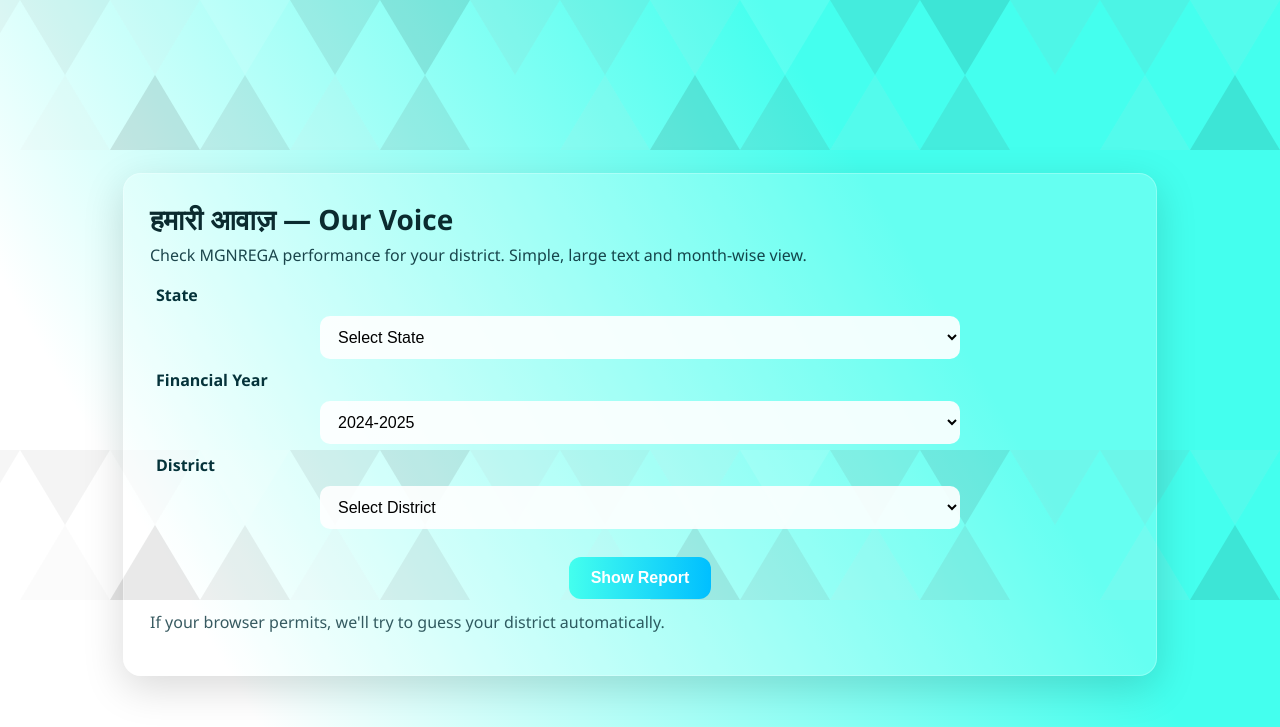
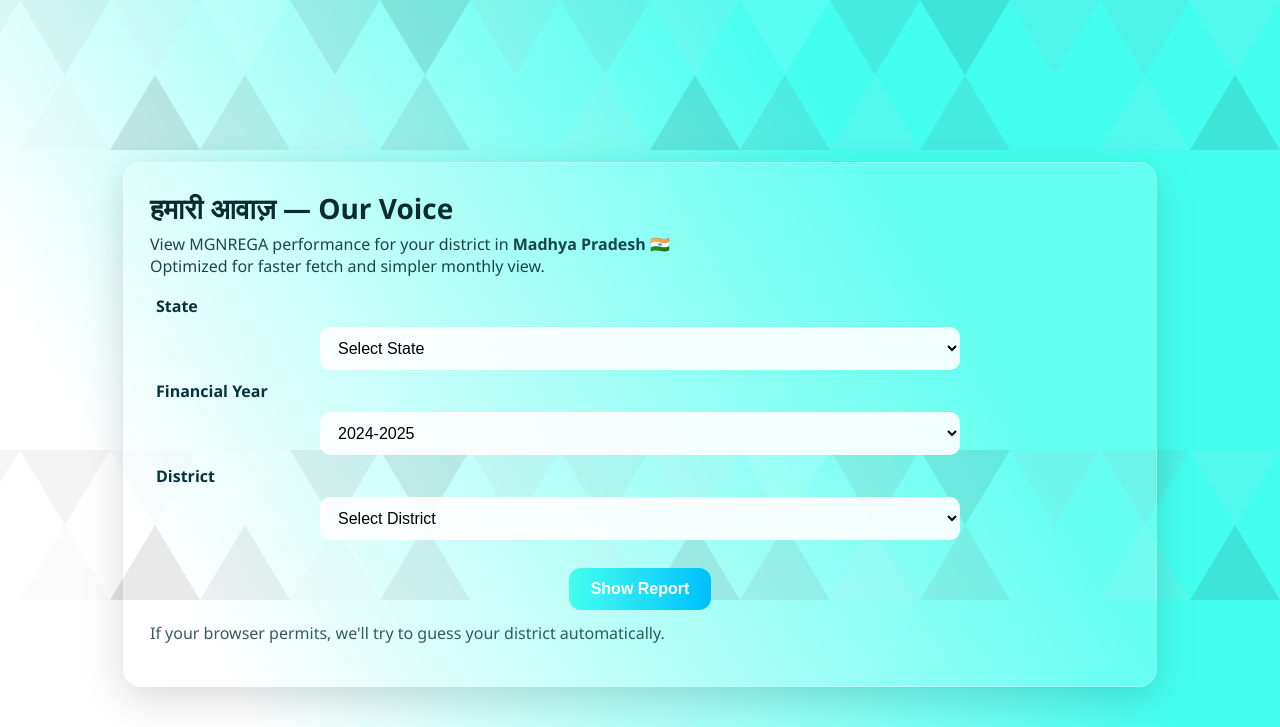
Before and after one commit to Prme7282/voice, a Flask app: page / in a window 1280 px wide. Shown: the top 727 px of the page. Run offline with Flask 3, Linux system fonts and the light colour scheme; data that the repository does not hold is empty.

Commit message:
Update index.html

```diff
--- a/templates/index.html
+++ b/templates/index.html
@@ -9,7 +9,11 @@
 <body>
   <div class="container glass">
     <h1>हमारी आवाज़ — Our Voice</h1>
-    <p class="subtitle">Check MGNREGA performance for your district. Simple, large text and month-wise view.</p>
+    <!-- <p class="subtitle">Check MGNREGA performance for your district. Simple, large text and month-wise view.</p> -->
+    <p class="subtitle">
+      View MGNREGA performance for your district in <strong>Madhya Pradesh</strong> 🇮🇳
+      <br>Optimized for faster fetch and simpler monthly view.
+    </p>
 
     <form action="{{ url_for('district_page') }}" method="POST" id="mainForm" class="form">
       <label class="label">State</label>
```
